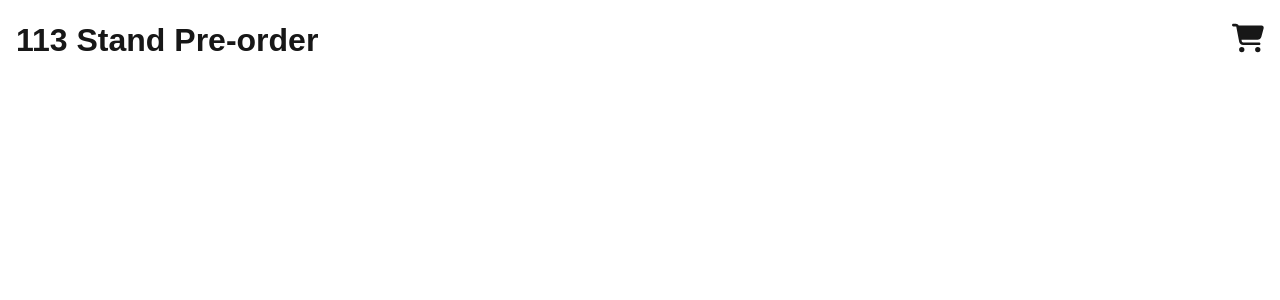
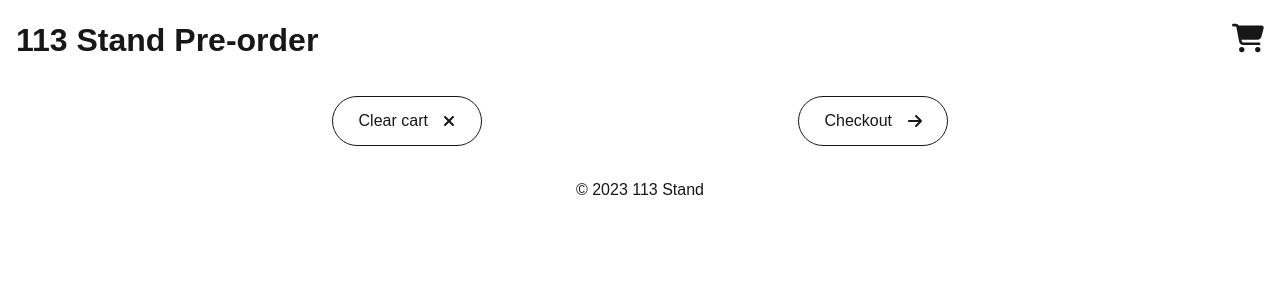
Before and after one commit to Timothy0508/113-schoolfair-site, a Next.js app: page /shopping in a window 1280 px wide. Shown: the top 300 px of the page. Built offline with nearby package versions, Linux system fonts and the light colour scheme.

Commit message:
feat: apply api calling and basic ui layout

```diff
--- a/src/app/shopping/page.tsx
+++ b/src/app/shopping/page.tsx
@@ -3,7 +3,26 @@
 import { FontAwesomeIcon } from "@fortawesome/react-fontawesome";
 import styles from "./styles.module.css";
 import React from "react";
-import { faCartShopping } from "@fortawesome/free-solid-svg-icons";
+import axios from "axios";
+import { faArrowRight, faCartShopping, faXmark } from "@fortawesome/free-solid-svg-icons";
+
+const API_URL = 'https://ncapi.dns-dynamic.net';
+const request = axios.create({
+    baseURL: API_URL,
+});
+const fetchData = async () => {
+    try {
+        //Try to get menu by calling "/get-menu" endpoint
+        const response = await request.get("/get-menu");
+        return response.data;
+    } catch (err) {
+        if (axios.isAxiosError(err) && err.response?.status === 404) {
+            // Not an error, just no menu
+            return null;
+        }
+        throw err; // Re-throw for the outer catch to handle
+    }
+};
 
 export default function ShoppingPage() {
     return (
@@ -16,6 +35,20 @@ export default function ShoppingPage() {
                     </button>
                 </p>
             </header>
+            <section className={styles.menuItems} id="menuItems"></section>
+            <section className={styles.menuActions}>
+                <button className={styles.menuActionButton}>
+                    Clear cart
+                    <FontAwesomeIcon icon={faXmark} className={styles.menuActionButtonIcon} />
+                </button>
+                <button className={styles.menuActionButton}>
+                    Checkout
+                    <FontAwesomeIcon icon={faArrowRight} className={styles.menuActionButtonIcon} />
+                </button>
+            </section>
+            <footer className={styles.footer}>
+                <p className={styles.footerText}>© 2023 113 Stand</p>
+            </footer>
         </>
     )
 }
--- a/src/app/shopping/styles.module.css
+++ b/src/app/shopping/styles.module.css
@@ -20,3 +20,39 @@
     border: none;
     cursor: pointer;
 }
+
+.menuActions {
+    display: flex;
+    justify-content: space-evenly;
+    align-items: center;
+    flex-direction: row;
+    padding: 1rem;
+}
+
+.menuActionButton {
+    background-color: transparent;
+    border: 1px solid;
+    border-radius: 25px;
+    height: 50px;
+    width: 150px;
+    cursor: pointer;
+    padding: 10px;
+    display: flex;
+    flex-direction: row;
+    justify-content: space-evenly;
+    align-items: center;
+    transition-duration: 0.4s;
+}
+
+.menuActionButton:hover {
+    background-color: green;
+    border-color: green;
+}
+
+.footer {
+    display: flex;
+    justify-content: center;
+    align-items: center;
+    flex-direction: column;
+    padding: 1rem;
+}
```
